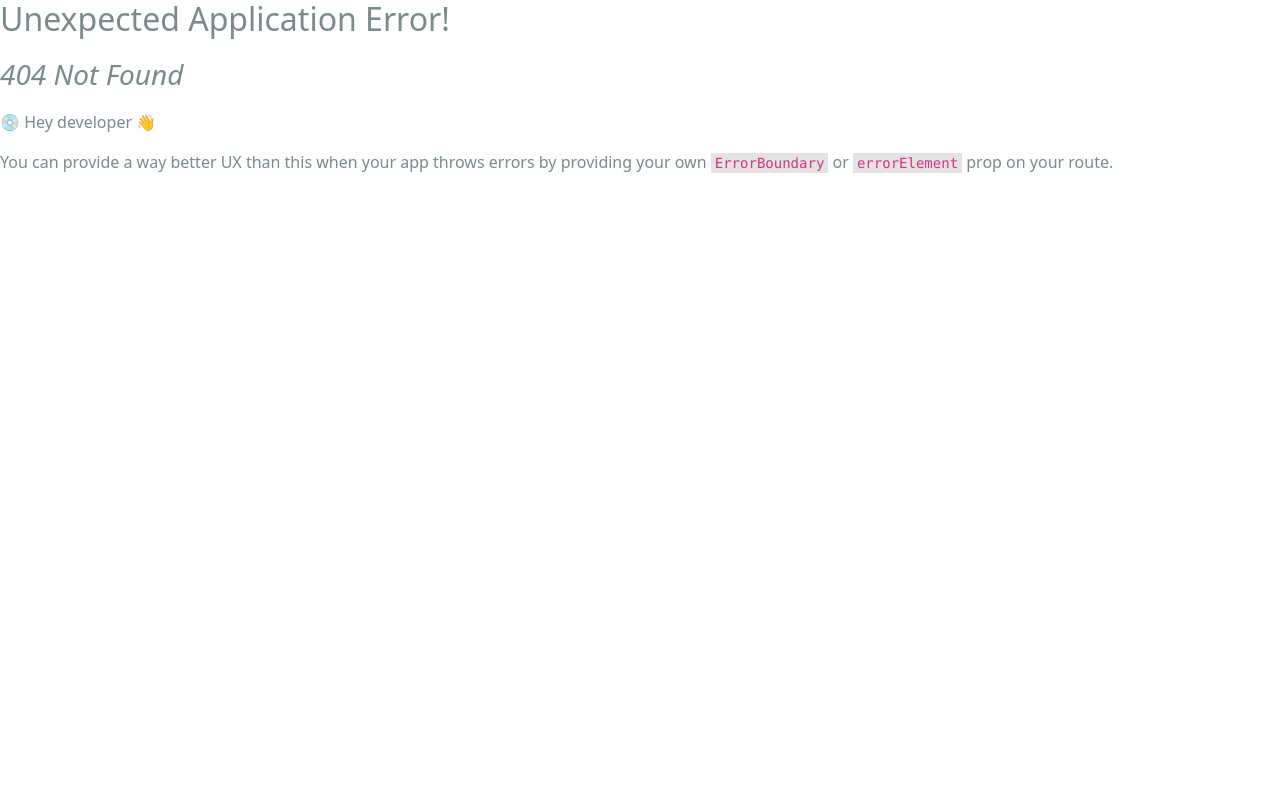
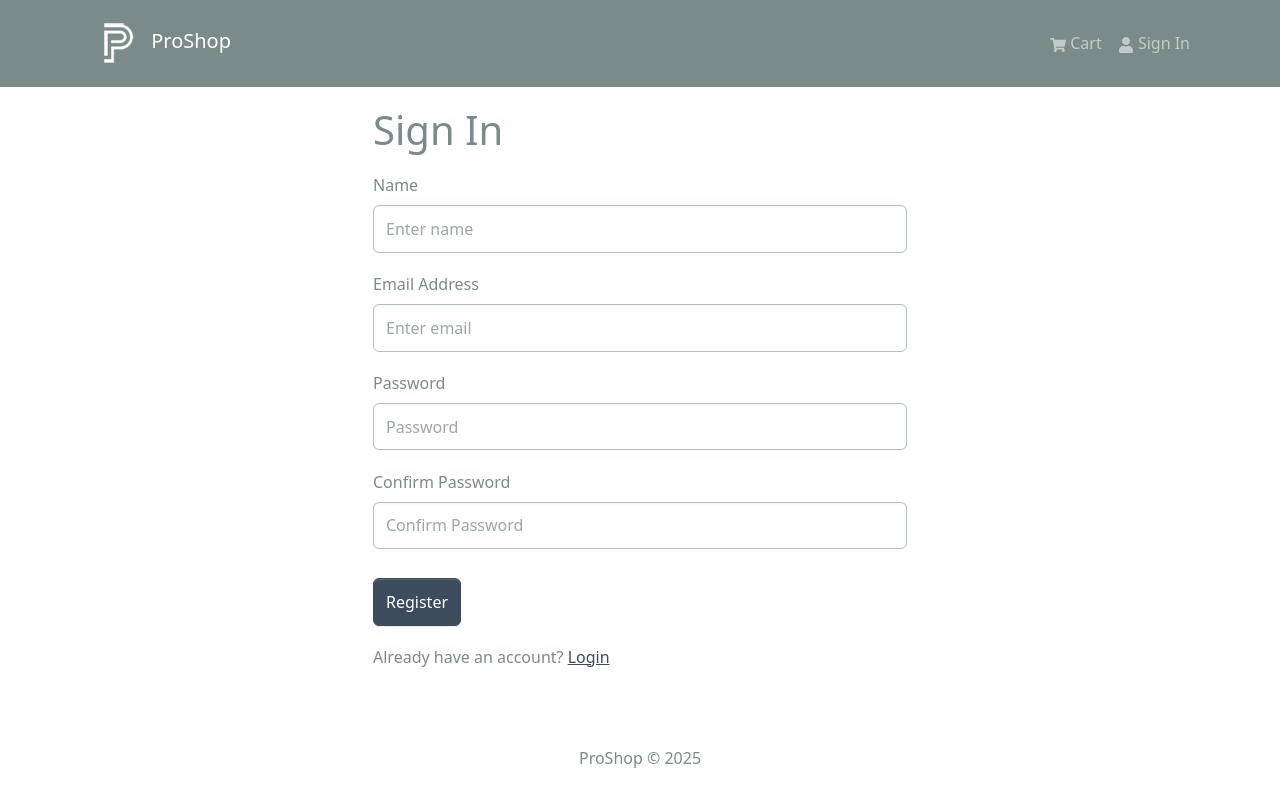
Before and after one commit to pus-paa/proshop-demo, a React (Create React App) app in the folder frontend/: page /register in a window 1280 px wide. Before the commit this address had no page. Shown: the top 802 px of the page. Built offline with nearby package versions, Linux system fonts and the light colour scheme.

Commit message:
shipping added

```diff
--- /dev/null
+++ b/frontend/src/components/CheckoutSteps.jsx
@@ -0,0 +1,50 @@
+import { Nav } from "react-bootstrap";
+import { LinkContainer } from "react-router-bootstrap";
+
+const CheckoutSteps = ({ step1, step2, step3, step4 }) => {
+  return (
+    <Nav className="justify-content-center mb-4">
+      <Nav.Item>
+        {step1 ? (
+          <LinkContainer to="/login">
+            <Nav.Link>Sign In</Nav.Link>
+          </LinkContainer>
+        ) : (
+          <Nav.Link disabled>Sign In</Nav.Link>
+        )}
+      </Nav.Item>
+
+      <Nav.Item>
+        {step2 ? (
+          <LinkContainer to="/shipping">
+            <Nav.Link>Shipping</Nav.Link>
+          </LinkContainer>
+        ) : (
+          <Nav.Link disabled>Shipping</Nav.Link>
+        )}
+      </Nav.Item>
+
+      <Nav.Item>
+        {step3 ? (
+          <LinkContainer to="/payment">
+            <Nav.Link>Payment</Nav.Link>
+          </LinkContainer>
+        ) : (
+          <Nav.Link disabled>Payment</Nav.Link>
+        )}
+      </Nav.Item>
+
+      <Nav.Item>
+        {step1 ? (
+          <LinkContainer to="/placeorder">
+            <Nav.Link>Place Order</Nav.Link>
+          </LinkContainer>
+        ) : (
+          <Nav.Link disabled>Place Order</Nav.Link>
+        )}
+      </Nav.Item>
+    </Nav>
+  );
+};
+
+export default CheckoutSteps;
--- a/frontend/src/components/Header.jsx
+++ b/frontend/src/components/Header.jsx
@@ -1,15 +1,29 @@
+import { useNavigate } from "react-router-dom";
 import { Badge, Navbar, Nav, Container, NavDropdown } from "react-bootstrap";
 import { FaShoppingCart, FaUser } from "react-icons/fa";
 import { LinkContainer } from "react-router-bootstrap";
-import { useSelector } from "react-redux";
+import { useSelector, useDispatch } from "react-redux";
+import { useLogoutMutation } from "../slices/usersApiSlice";
+import { logout } from "../slices/authSlice";
 import logo from "../assets/logo.png";
 
 const Header = () => {
   const { cartItems } = useSelector((state) => state.cart);
   const { userInfo } = useSelector((state) => state.auth);
 
-  const logoutHandler = () => {
-    console.log("logoutHandler");
+  const dispatch = useDispatch();
+  const navigate = useNavigate();
+
+  const [logoutApiCall] = useLogoutMutation();
+
+  const logoutHandler = async () => {
+    try {
+      await logoutApiCall().unwrap();
+      dispatch(logout());
+      navigate("/login");
+    } catch (err) {
+      console.log(err);
+    }
   };
 
   return (
--- /dev/null
+++ b/frontend/src/components/PrivateRoute.jsx
@@ -0,0 +1,10 @@
+import { Outlet, Navigate } from "react-router-dom";
+import { useSelector } from "react-redux";
+
+const PrivateRoute = () => {
+  const { userInfo } = useSelector((state) => state.auth);
+
+  return userInfo ? <Outlet /> : <Navigate to="/login" replace />;
+};
+
+export default PrivateRoute;
--- a/frontend/src/index.js
+++ b/frontend/src/index.js
@@ -11,12 +11,14 @@
 import store from "./store";
 import "./assets/styles/bootstrap.custom.css";
 import "./assets/styles/index.css";
-
 import App from "./App";
 import HomeScreen from "./screens/HomeScreen";
 import ProductScreen from "./screens/ProductScreen";
 import CartScreen from "./screens/CartScreen";
-import LoginScreen from "./screens/loginScreen";
+import LoginScreen from "./screens/LoginScreen";
+import RegisterScreen from "./screens/RegisterScreen";
+import PrivateRoute from "./components/PrivateRoute";
+import ShippingScreen from "./screens/ShippingScreen";
 
 const router = createBrowserRouter(
   createRoutesFromElements(
@@ -25,6 +27,11 @@
       <Route path="/product/:id" element={<ProductScreen />} />
       <Route path="/cart" element={<CartScreen />} />
       <Route path="/login" element={<LoginScreen />} />
+      <Route path="/register" element={<RegisterScreen />} />
+
+      <Route path="" element={<PrivateRoute />}>
+        <Route path="/shipping" element={<ShippingScreen />} />
+      </Route>
     </Route>
   )
 );
--- /dev/null
+++ b/frontend/src/screens/RegisterScreen.jsx
@@ -0,0 +1,118 @@
+import { useState, useEffect } from "react";
+import { Link, useLocation, useNavigate } from "react-router-dom";
+import { Form, Button, Row, Col } from "react-bootstrap";
+import { useDispatch, useSelector } from "react-redux";
+import FormContainer from "../components/FormContainer";
+import Loader from "../components/Loader";
+import { useRegisterMutation } from "../slices/usersApiSlice";
+import { setCredentials } from "../slices/authSlice";
+import { toast } from "react-toastify";
+
+const RegisterScreen = () => {
+  const [name, setName] = useState("");
+  const [email, setEmail] = useState("");
+  const [password, setPassword] = useState("");
+  const [confirmPassword, setConfirmPassword] = useState("");
+
+  const dispatch = useDispatch();
+  const navigate = useNavigate();
+
+  const [register, { isLoading }] = useRegisterMutation();
+
+  const { userInfo } = useSelector((state) => state.auth);
+
+  const { search } = useLocation();
+  const sp = new URLSearchParams(search);
+  const redirect = sp.get("redirect") || "/";
+
+  useEffect(() => {
+    if (userInfo) {
+      navigate(redirect);
+    }
+  }, [userInfo, redirect, navigate]);
+
+  const submitHandler = async (e) => {
+    e.preventDefault();
+    if (password !== confirmPassword) {
+      toast.error("Passwords do not match");
+      return;
+    } else {
+      try {
+        const res = await register({ name, email, password }).unwrap();
+        dispatch(setCredentials({ ...res }));
+        navigate(redirect);
+      } catch (err) {
+        toast.error(err?.data?.message || err.error);
+      }
+    }
+  };
+
+  return (
+    <FormContainer>
+      <h1>Sign In</h1>
+      <Form onSubmit={submitHandler}>
+        <Form.Group controlId="Name" className="my-3">
+          <Form.Label>Name</Form.Label>
+          <Form.Control
+            type="text"
+            placeholder="Enter name"
+            value={name}
+            onChange={(e) => setName(e.target.value)}
+          ></Form.Control>
+        </Form.Group>
+
+        <Form.Group controlId="email" className="my-3">
+          <Form.Label>Email Address</Form.Label>
+          <Form.Control
+            type="email"
+            placeholder="Enter email"
+            value={email}
+            onChange={(e) => setEmail(e.target.value)}
+          ></Form.Control>
+        </Form.Group>
+
+        <Form.Group controlId="password" className="my-3">
+          <Form.Label>Password</Form.Label>
+          <Form.Control
+            type="password"
+            placeholder="Password"
+            value={password}
+            onChange={(e) => setPassword(e.target.value)}
+          ></Form.Control>
+        </Form.Group>
+
+        <Form.Group controlId="confirmPassword" className="my-3">
+          <Form.Label>Confirm Password</Form.Label>
+          <Form.Control
+            type="password"
+            placeholder="Confirm Password"
+            value={confirmPassword}
+            onChange={(e) => setConfirmPassword(e.target.value)}
+          ></Form.Control>
+        </Form.Group>
+
+        <Button
+          type="submit"
+          variant="primary"
+          className="mt-2"
+          disabled={isLoading}
+        >
+          Register
+        </Button>
+
+        {isLoading && <Loader />}
+      </Form>
+
+      <Row className="py-3">
+        <Col>
+          Already have an account?{" "}
+          <Link to={redirect ? `/login?redirect=${redirect}` : "/login"}>
+            Login
+          </Link>
+        </Col>
+      </Row>
+    </FormContainer>
+  );
+};
+
+export default RegisterScreen;
--- /dev/null
+++ b/frontend/src/screens/ShippingScreen.jsx
@@ -0,0 +1,81 @@
+import { useState } from "react";
+import { Form, Button } from "react-bootstrap";
+import { useDispatch, useSelector } from "react-redux";
+import { useNavigate } from "react-router-dom";
+import FormContainer from "../components/FormContainer";
+import { saveShippingAddress } from "../slices/cartSlice";
+import CheckoutSteps from "../components/CheckoutSteps";
+
+const ShippingScreen = () => {
+  const cart = useSelector((state) => state.cart);
+  const { shippingAddress } = cart;
+
+  const [address, setAddress] = useState(shippingAddress?.address || "");
+  const [city, setCity] = useState(shippingAddress?.city || "");
+  const [postalCode, setPostalCode] = useState(
+    shippingAddress?.postalCode || ""
+  );
+  const [country, setCountry] = useState(shippingAddress?.country || "");
+
+  const navigate = useNavigate();
+  const dispatch = useDispatch();
+
+  const submitHandler = (e) => {
+    e.preventDefault();
+    dispatch(saveShippingAddress({ address, city, postalCode, country }));
+    navigate("/payment");
+  };
+  return (
+    <FormContainer>
+      <CheckoutSteps step1 step2 />
+
+      <h1>Shipping</h1>
+      <Form onSubmit={submitHandler}>
+        <Form.Group controlId="address" className="my-2">
+          <Form.Label>Address</Form.Label>
+          <Form.Control
+            type="text"
+            placeholder="Enter address"
+            value={address}
+            onChange={(e) => setAddress(e.target.value)}
+          ></Form.Control>
+        </Form.Group>
+        <Form.Group controlId="city" className="my-2">
+          <Form.Label>City</Form.Label>
+          <Form.Control
+            type="text"
+            placeholder="Enter city"
+            value={city}
+            onChange={(e) => setCity(e.target.value)}
+          ></Form.Control>
+        </Form.Group>
+
+        <Form.Group controlId="postalCode" className="my-2">
+          <Form.Label>Postal Code</Form.Label>
+          <Form.Control
+            type="text"
+            placeholder="Enter postal code"
+            value={postalCode}
+            onChange={(e) => setPostalCode(e.target.value)}
+          ></Form.Control>
+        </Form.Group>
+
+        <Form.Group controlId="country" className="my-2">
+          <Form.Label>Country</Form.Label>
+          <Form.Control
+            type="text"
+            placeholder="Enter Country"
+            value={country}
+            onChange={(e) => setCountry(e.target.value)}
+          ></Form.Control>
+        </Form.Group>
+
+        <Button type="submit" variant="primary" className="my-2">
+          Continue
+        </Button>
+      </Form>
+    </FormContainer>
+  );
+};
+
+export default ShippingScreen;
--- a/frontend/src/slices/authSlice.js
+++ b/frontend/src/slices/authSlice.js
@@ -14,8 +14,12 @@
       state.userInfo = action.payload;
       localStorage.setItem("userInfo", JSON.stringify(action.payload));
     },
+    logout: (state, action) => {
+      state.userInfo = null;
+      localStorage.removeItem("userInfo");
+    },
   },
 });
 
-export const { setCredentials } = authSlice.actions;
+export const { setCredentials, logout } = authSlice.actions;
 export default authSlice.reducer;
--- a/frontend/src/slices/cartSlice.js
+++ b/frontend/src/slices/cartSlice.js
@@ -1,11 +1,9 @@
 import { createSlice } from "@reduxjs/toolkit";
 import { updateCart } from "../utils/cartUtils";
 
-const initialState = {
-  cartItems: localStorage.getItem("cart")
-    ? JSON.parse(localStorage.getItem("cart")).cartItems
-    : [],
-};
+const initialState = localStorage.getItem("cart")
+  ? JSON.parse(localStorage.getItem("cart"))
+  : { cartItems: [], shippingAddress: {}, paymentMethod: "Paypal" };
 
 const cartSlice = createSlice({
   name: "cart",
@@ -30,9 +28,14 @@
       state.cartItems = state.cartItems.filter((x) => x._id !== action.payload);
       return updateCart(state);
     },
+    saveShippingAddress: (state, action) => {
+      state.shippingAddress = action.payload;
+      return updateCart(state);
+    },
   },
 });
 
-export const { addToCart, removeFromCart } = cartSlice.actions;
+export const { addToCart, removeFromCart, saveShippingAddress } =
+  cartSlice.actions;
 
 export default cartSlice.reducer;
--- a/frontend/src/slices/usersApiSlice.js
+++ b/frontend/src/slices/usersApiSlice.js
@@ -9,10 +9,22 @@
         method: "POST",
         body: data,
       }),
-
-      keepUnusedDataFor: 5,
+    }),
+    register: builder.mutation({
+      query: (data) => ({
+        url: `${USERS_URL}`,
+        method: "POST",
+        body: data,
+      }),
+    }),
+    logout: builder.mutation({
+      query: () => ({
+        url: `${USERS_URL}/logout`,
+        method: "POST",
+      }),
     }),
   }),
 });
 
-export const { useLoginMutation } = usersApiSlice;
+export const { useLoginMutation, useLogoutMutation, useRegisterMutation } =
+  usersApiSlice;
--- a/package.json
+++ b/package.json
@@ -29,7 +29,8 @@
     "express": "^5.1.0",
     "jsonwebtoken": "^9.0.2",
     "mongodb": "^6.17.0",
-    "mongoose": "^8.16.0"
+    "mongoose": "^8.16.0",
+    "react-router-dom": "^7.6.3"
   },
   "devDependencies": {
     "concurrently": "^9.2.0",
```
Also changed, not shown: 1 other file (tests, documents, lock files or other folders).
